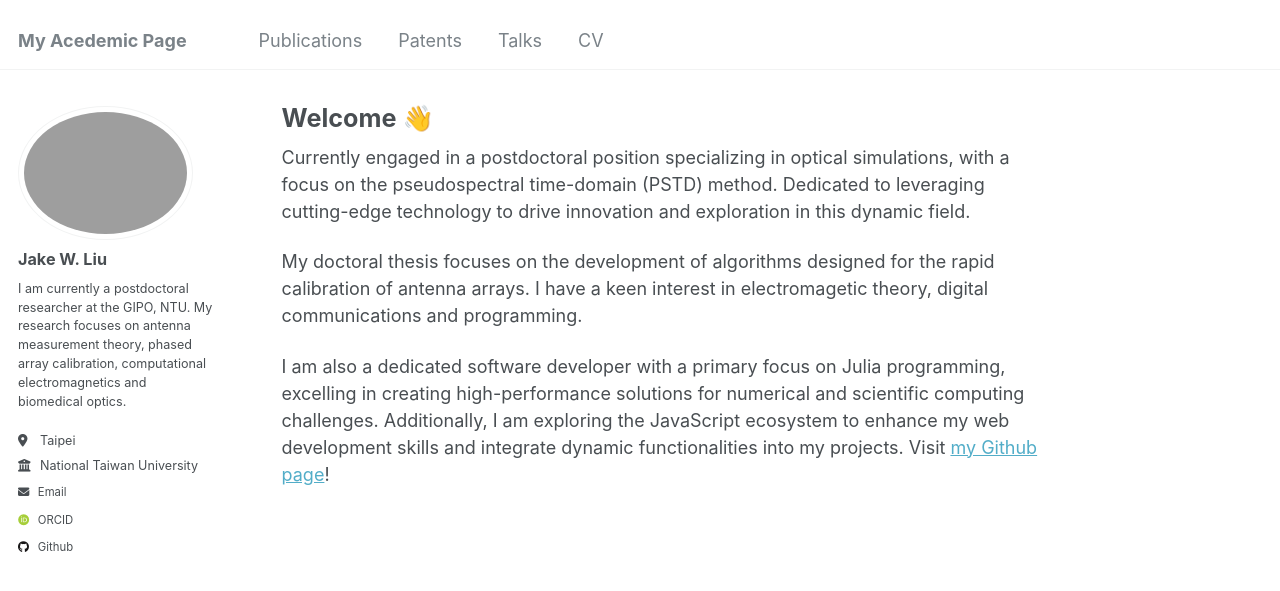
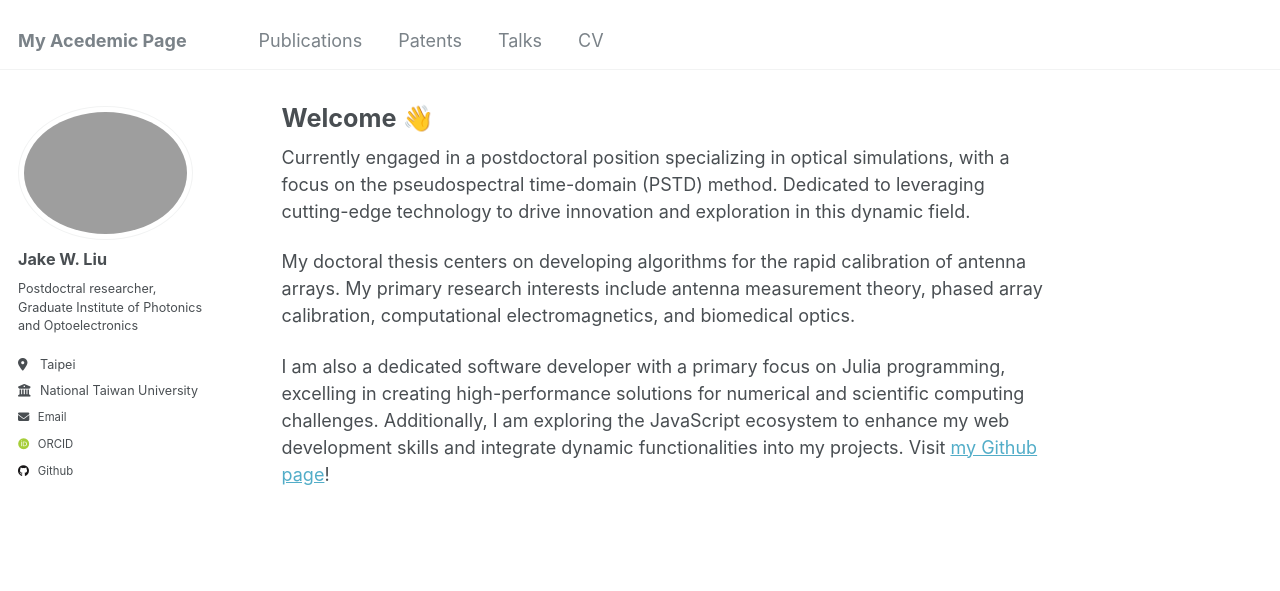
Before and after one commit to akjake616/jwliu, a Jekyll site: the page built from _pages/about.md, in a window 1280 px wide. Shown: the top 591 px of the page. Built offline with Jekyll 4.4.1, drawn with Linux system fonts in a browser that asks for light colours; some web fonts are replaced.

Commit message:
update about

```diff
--- a/_config.yml
+++ b/_config.yml
@@ -24,8 +24,7 @@ author:
   avatar           : "profile.jpg"
   name             : "Jake W. Liu"
   pronouns         : # example: "she/her"
-  bio              : "I am currently a postdoctoral researcher at the GIPO, NTU.
-  My research focuses on antenna measurement theory, phased array calibration, computational electromagnetics and biomedical optics. "
+  bio              : "Postdoctral researcher, Graduate Institute of Photonics and Optoelectronics"
   location         : "Taipei"
   employer         : "National Taiwan University"
   uri              : # URL
--- a/_pages/about.md
+++ b/_pages/about.md
@@ -11,7 +11,7 @@ redirect_from:
 Currently engaged in a postdoctoral position specializing in optical simulations, with a focus on the pseudospectral time-domain (PSTD) method. Dedicated to leveraging cutting-edge technology to drive innovation and exploration in this dynamic field.
 
 
-My doctoral thesis focuses on the development of algorithms designed for the rapid calibration of antenna arrays. I have a keen interest in electromagetic theory, digital communications and programming.
+My doctoral thesis centers on developing algorithms for the rapid calibration of antenna arrays. My primary research interests include antenna measurement theory, phased array calibration, computational electromagnetics, and biomedical optics.
 
 
 I am also a dedicated software developer with a primary focus on Julia programming, excelling in creating high-performance solutions for numerical and scientific computing challenges. Additionally, I am exploring the JavaScript ecosystem to enhance my web development skills and integrate dynamic functionalities into my projects. Visit [my Github page](https://github.com/jake-w-liu)!
```
